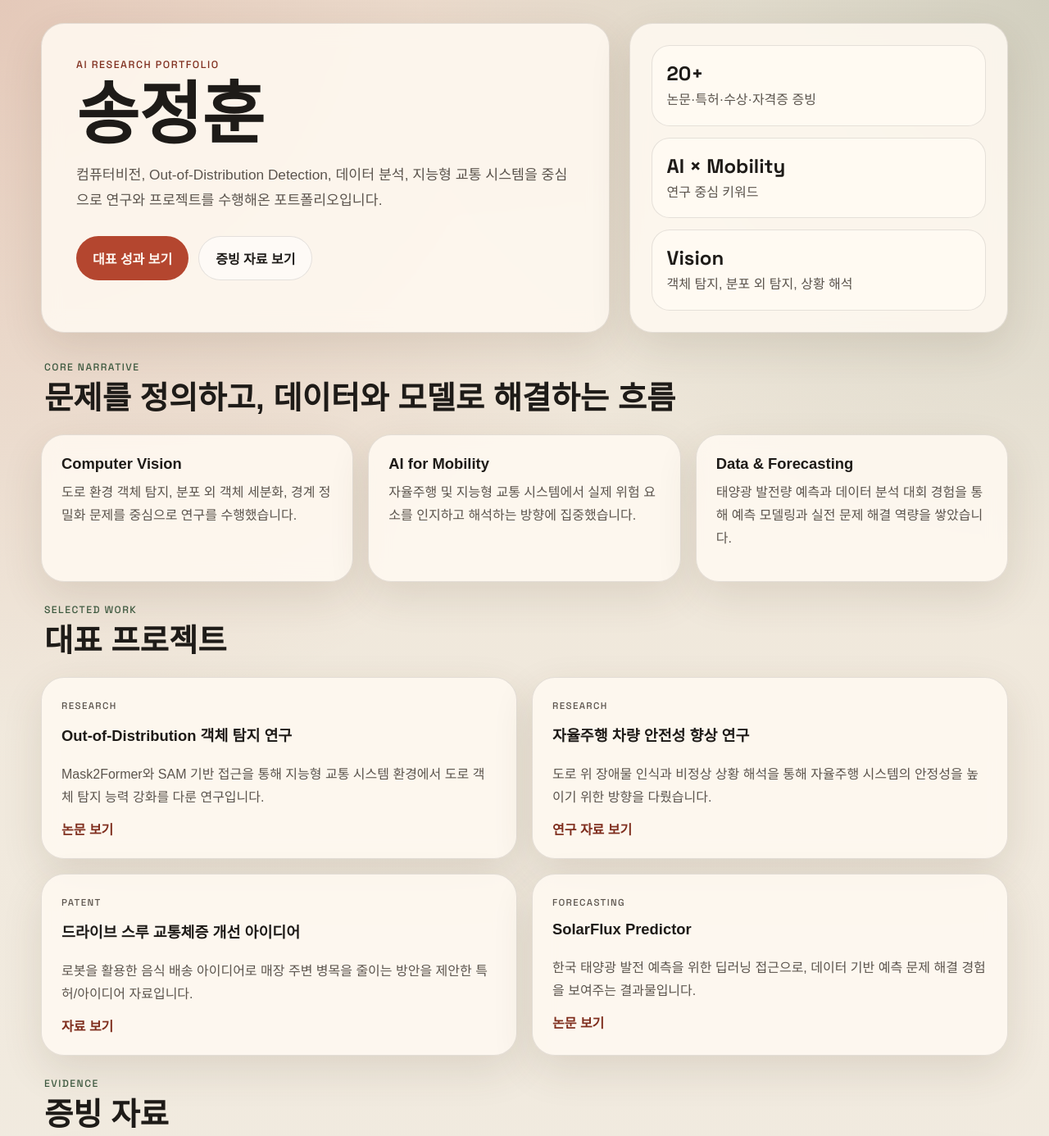
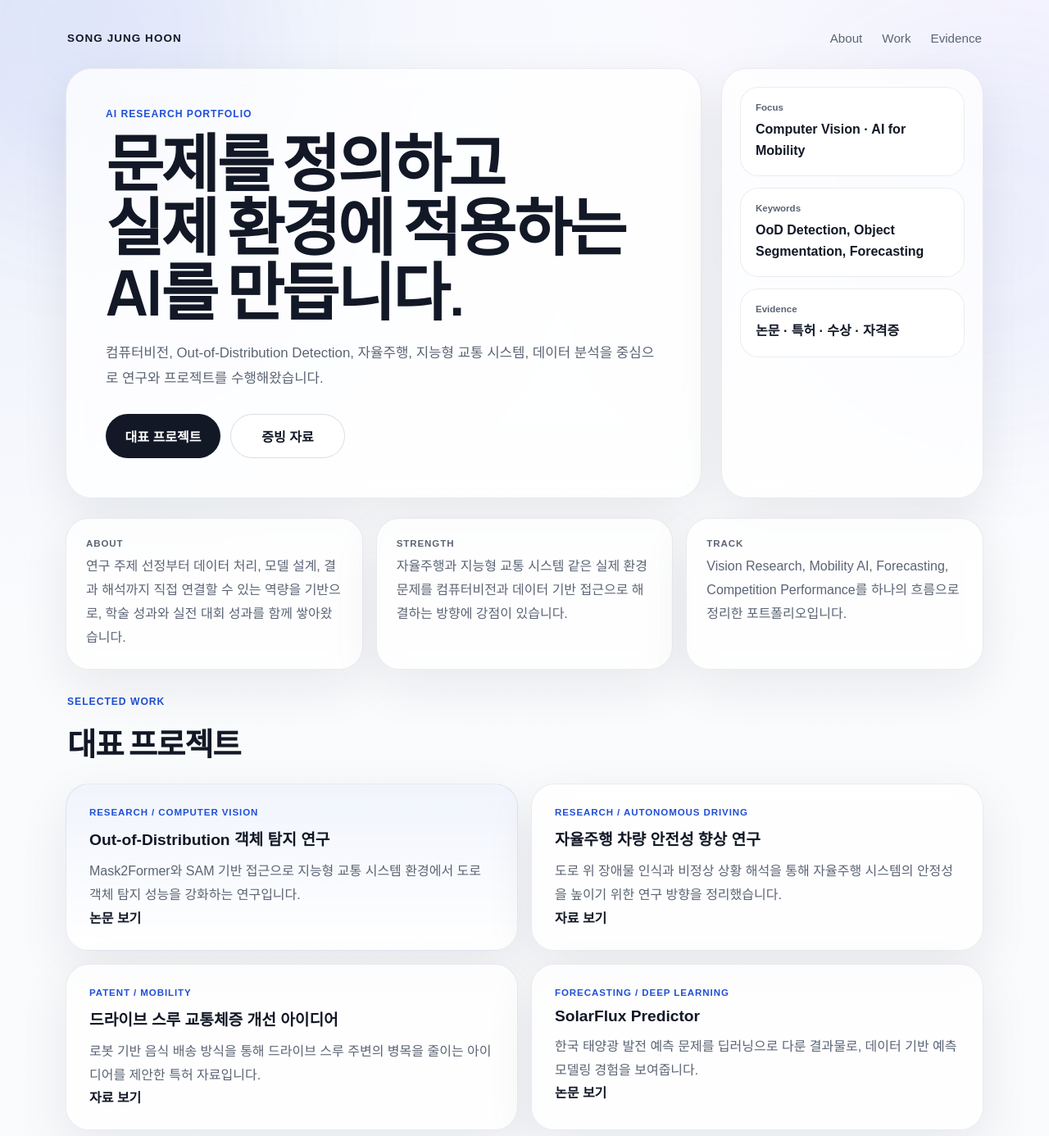
Before and after one commit to hon121215/portfolio, a plain HTML site: page index.html in a window 1280 px wide. Shown: the top 1386 px of the page at 82% size. Drawn offline with Linux system fonts and the light colour scheme; a web font is replaced by a local one.

Commit message:
Refine portfolio site design

```diff
--- a/index.html
+++ b/index.html
@@ -3,108 +3,143 @@
 <head>
   <meta charset="UTF-8">
   <meta name="viewport" content="width=device-width, initial-scale=1.0">
-  <title>송정훈 | AI Portfolio</title>
+  <title>송정훈 | Portfolio</title>
   <meta name="description" content="송정훈의 AI, 컴퓨터비전, 데이터 분석, 지능형 교통 시스템 포트폴리오">
   <link rel="preconnect" href="https://fonts.googleapis.com">
   <link rel="preconnect" href="https://fonts.gstatic.com" crossorigin>
-  <link href="https://fonts.googleapis.com/css2?family=IBM+Plex+Sans+KR:wght@400;500;600;700&family=Space+Grotesk:wght@500;700&display=swap" rel="stylesheet">
+  <link href="https://fonts.googleapis.com/css2?family=IBM+Plex+Sans+KR:wght@400;500;600;700&family=Manrope:wght@600;700;800&display=swap" rel="stylesheet">
   <link rel="stylesheet" href="styles.css">
 </head>
 <body>
-  <div class="page-shell">
+  <div class="background-orb orb-left"></div>
+  <div class="background-orb orb-right"></div>
+
+  <div class="site">
     <header class="hero">
-      <div class="hero-copy">
+      <nav class="topbar">
+        <div class="brand">SONG JUNG HOON</div>
+        <div class="toplinks">
+          <a href="#about">About</a>
+          <a href="#work">Work</a>
+          <a href="#evidence">Evidence</a>
+        </div>
+      </nav>
+
+      <div class="hero-grid">
+        <section class="hero-main">
           <p class="eyebrow">AI RESEARCH PORTFOLIO</p>
-        <h1>송정훈</h1>
-        <p class="lead">
-          컴퓨터비전, Out-of-Distribution Detection, 데이터 분석, 지능형 교통 시스템을 중심으로
-          연구와 프로젝트를 수행해온 포트폴리오입니다.
+          <h1>문제를 정의하고<br>실제 환경에 적용하는 AI를 만듭니다.</h1>
+          <p class="hero-text">
+            컴퓨터비전, Out-of-Distribution Detection, 자율주행, 지능형 교통 시스템,
+            데이터 분석을 중심으로 연구와 프로젝트를 수행해왔습니다.
           </p>
           <div class="hero-actions">
-          <a class="button primary" href="#projects">대표 성과 보기</a>
-          <a class="button secondary" href="#evidence">증빙 자료 보기</a>
+            <a class="button primary" href="#work">대표 프로젝트</a>
+            <a class="button ghost" href="#evidence">증빙 자료</a>
           </div>
+        </section>
+
+        <aside class="hero-side">
+          <div class="info-block">
+            <span class="info-label">Focus</span>
+            <strong>Computer Vision · AI for Mobility</strong>
           </div>
-      <div class="hero-panel">
-        <div class="metric">
-          <span class="metric-value">20+</span>
-          <span class="metric-label">논문·특허·수상·자격증 증빙</span>
+          <div class="info-block">
+            <span class="info-label">Keywords</span>
+            <strong>OoD Detection, Object Segmentation, Forecasting</strong>
           </div>
-        <div class="metric">
-          <span class="metric-value">AI × Mobility</span>
-          <span class="metric-label">연구 중심 키워드</span>
+          <div class="info-block">
+            <span class="info-label">Evidence</span>
+            <strong>논문 · 특허 · 수상 · 자격증</strong>
           </div>
-        <div class="metric">
-          <span class="metric-value">Vision</span>
-          <span class="metric-label">객체 탐지, 분포 외 탐지, 상황 해석</span>
-        </div>
+        </aside>
       </div>
     </header>
 
     <main>
-      <section class="section intro" id="projects">
-        <div class="section-heading">
-          <p class="section-kicker">Core Narrative</p>
-          <h2>문제를 정의하고, 데이터와 모델로 해결하는 흐름</h2>
+      <section class="section intro-strip" id="about">
+        <div class="intro-card">
+          <span class="mini-label">About</span>
+          <p>
+            연구 주제 선정부터 데이터 처리, 모델 설계, 결과 해석까지 직접 연결할 수 있는 역량을
+            기반으로, 학술 성과와 실전 대회 성과를 함께 쌓아왔습니다.
+          </p>
         </div>
-        <div class="grid three">
-          <article class="card feature">
-            <h3>Computer Vision</h3>
-            <p>도로 환경 객체 탐지, 분포 외 객체 세분화, 경계 정밀화 문제를 중심으로 연구를 수행했습니다.</p>
-          </article>
-          <article class="card feature">
-            <h3>AI for Mobility</h3>
-            <p>자율주행 및 지능형 교통 시스템에서 실제 위험 요소를 인지하고 해석하는 방향에 집중했습니다.</p>
-          </article>
-          <article class="card feature">
-            <h3>Data & Forecasting</h3>
-            <p>태양광 발전량 예측과 데이터 분석 대회 경험을 통해 예측 모델링과 실전 문제 해결 역량을 쌓았습니다.</p>
-          </article>
+        <div class="intro-card">
+          <span class="mini-label">Strength</span>
+          <p>
+            자율주행과 지능형 교통 시스템 같은 실제 환경 문제를 컴퓨터비전과 데이터 기반 접근으로
+            해결하는 방향에 강점이 있습니다.
+          </p>
+        </div>
+        <div class="intro-card">
+          <span class="mini-label">Track</span>
+          <p>
+            Vision Research, Mobility AI, Forecasting, Competition Performance를 하나의 흐름으로
+            정리한 포트폴리오입니다.
+          </p>
         </div>
       </section>
 
-      <section class="section">
-        <div class="section-heading">
-          <p class="section-kicker">Selected Work</p>
+      <section class="section" id="work">
+        <div class="section-head">
+          <p class="eyebrow">Selected Work</p>
           <h2>대표 프로젝트</h2>
         </div>
-        <div class="grid two">
-          <article class="card project">
-            <p class="tag">Research</p>
+
+        <div class="project-list">
+          <article class="project-card featured">
+            <div class="project-meta">Research / Computer Vision</div>
             <h3>Out-of-Distribution 객체 탐지 연구</h3>
-            <p>Mask2Former와 SAM 기반 접근을 통해 지능형 교통 시스템 환경에서 도로 객체 탐지 능력 강화를 다룬 연구입니다.</p>
+            <p>
+              Mask2Former와 SAM 기반 접근으로 지능형 교통 시스템 환경에서
+              도로 객체 탐지 성능을 강화하는 연구입니다.
+            </p>
             <a href="./지능형%20교통%20시스템에서%20영상%20기반%20도로%20객체%20탐지%20능력%20강화를%20위한Mask2Former와%20SAM%20기반의%20Out-of-Distribution%20객체%20탐지%20연구.pdf">논문 보기</a>
           </article>
-          <article class="card project">
-            <p class="tag">Research</p>
+
+          <article class="project-card">
+            <div class="project-meta">Research / Autonomous Driving</div>
             <h3>자율주행 차량 안전성 향상 연구</h3>
-            <p>도로 위 장애물 인식과 비정상 상황 해석을 통해 자율주행 시스템의 안정성을 높이기 위한 방향을 다뤘습니다.</p>
-            <a href="./송정훈-자율주행%20차량의%20안전성%20향상을%20위한%20도로%20위%20장애물%20인식%20및%20비정상%20상황%20해석%20모델%20연구.pdf">연구 자료 보기</a>
+            <p>
+              도로 위 장애물 인식과 비정상 상황 해석을 통해 자율주행 시스템의
+              안정성을 높이기 위한 연구 방향을 정리했습니다.
+            </p>
+            <a href="./송정훈-자율주행%20차량의%20안전성%20향상을%20위한%20도로%20위%20장애물%20인식%20및%20비정상%20상황%20해석%20모델%20연구.pdf">자료 보기</a>
           </article>
-          <article class="card project">
-            <p class="tag">Patent</p>
+
+          <article class="project-card">
+            <div class="project-meta">Patent / Mobility</div>
             <h3>드라이브 스루 교통체증 개선 아이디어</h3>
-            <p>로봇을 활용한 음식 배송 아이디어로 매장 주변 병목을 줄이는 방안을 제안한 특허/아이디어 자료입니다.</p>
+            <p>
+              로봇 기반 음식 배송 방식을 통해 드라이브 스루 주변의 병목을 줄이는
+              아이디어를 제안한 특허 자료입니다.
+            </p>
             <a href="./10-2024-0105820_드라이브%20스루%20매장%20주변의%20교통체증%20개선을%20위한%20로봇을%20활용한%20음식%20배송.pdf">자료 보기</a>
           </article>
-          <article class="card project">
-            <p class="tag">Forecasting</p>
+
+          <article class="project-card">
+            <div class="project-meta">Forecasting / Deep Learning</div>
             <h3>SolarFlux Predictor</h3>
-            <p>한국 태양광 발전 예측을 위한 딥러닝 접근으로, 데이터 기반 예측 문제 해결 경험을 보여주는 결과물입니다.</p>
+            <p>
+              한국 태양광 발전 예측 문제를 딥러닝으로 다룬 결과물로,
+              데이터 기반 예측 모델링 경험을 보여줍니다.
+            </p>
             <a href="./SolarFlux%20Predictor%20A%20Novel%20Deep%20Learning%20Approach%20for%20Photovoltaic%20Power%20Forecasting%20in%20South%20Korea.pdf">논문 보기</a>
           </article>
         </div>
       </section>
 
       <section class="section" id="evidence">
-        <div class="section-heading">
-          <p class="section-kicker">Evidence</p>
+        <div class="section-head">
+          <p class="eyebrow">Evidence</p>
           <h2>증빙 자료</h2>
         </div>
 
-        <div class="evidence-group">
+        <div class="evidence-layout">
+          <section class="evidence-card wide">
             <h3>논문 및 연구</h3>
-          <div class="link-list">
+            <div class="evidence-links">
               <a href="./지능형%20교통%20시스템에서%20영상%20기반%20도로%20객체%20탐지%20능력%20강화를%20위한Mask2Former와%20SAM%20기반의%20Out-of-Distribution%20객체%20탐지%20연구.pdf">지능형 교통 시스템 기반 OoD 객체 탐지 연구</a>
               <a href="./지능형%20교통%20시스템에서%20영상%20기반%20도로%20객체%20탐지%20능력%20강화를%20위한Mask2Former와%20SAM%20기반의%20Out-of-Distribution%20객체%20탐지%20연구_발표자료.pdf">동일 주제 발표자료</a>
               <a href="./정밀한%20경계%20구분을%20위한%20문맥%20기반의%20분포%20외%20객체%20세분화%20연구.pdf">문맥 기반 분포 외 객체 세분화 연구</a>
@@ -113,18 +148,18 @@
               <a href="./DDSP-SVC를%20활용한%20AI%20음성%20변환%20모델.pdf">DDSP-SVC 기반 AI 음성 변환 모델</a>
               <a href="./송정훈-자율주행%20차량의%20안전성%20향상을%20위한%20도로%20위%20장애물%20인식%20및%20비정상%20상황%20해석%20모델%20연구.pdf">자율주행 안전성 향상 연구</a>
             </div>
+          </section>
+
+          <section class="evidence-card">
+            <h3>특허 및 아이디어</h3>
+            <div class="evidence-links">
+              <a href="./10-2024-0105820_드라이브%20스루%20매장%20주변의%20교통체증%20개선을%20위한%20로봇을%20활용한%20음식%20배송.pdf">드라이브 스루 교통체증 개선 아이디어</a>
             </div>
+          </section>
 
-        <div class="evidence-group">
-          <h3>특허 및 아이디어</h3>
-          <div class="link-list">
-            <a href="./10-2024-0105820_드라이브%20스루%20매장%20주변의%20교통체증%20개선을%20위한%20로봇을%20활용한%20음식%20배송.pdf">드라이브 스루 교통체증 개선을 위한 로봇 배송 아이디어</a>
-          </div>
-        </div>
-
-        <div class="evidence-group">
+          <section class="evidence-card wide">
             <h3>수상 실적</h3>
-          <div class="link-list">
+            <div class="evidence-links two-col">
               <a href="./송정훈-2024년%20SCHU%20AI·SW%20Festival%20금상.pdf">2024 SCHU AI·SW Festival 금상</a>
               <a href="./송정훈-2024년%20포트폴리오(캡스톤)%20경진대회%20우수상.pdf">2024 포트폴리오(캡스톤) 경진대회 우수상</a>
               <a href="./송정훈-2024년%20한국ITS학회%20추계학술대회(학부생세션)%20최우수상.pdf">2024 한국ITS학회 추계학술대회 최우수상</a>
@@ -135,22 +170,22 @@
               <a href="./송정훈-2024년%20DSC%20스마트%20모빌리티%20발명%20아이디어%20경진대회%20장려상.pdf">2024 DSC 스마트 모빌리티 발명 아이디어 경진대회 장려상</a>
               <a href="./송정훈-2022년%20제%206회%20데이터%20분석%20및%20개발%20대회%20우수상.pdf">2022 데이터 분석 및 개발 대회 우수상</a>
             </div>
-        </div>
+          </section>
 
-        <div class="grid two compact">
-          <div class="evidence-group">
+          <section class="evidence-card">
             <h3>자격증</h3>
-            <div class="link-list">
+            <div class="evidence-links">
               <a href="./송정훈-자격증(SQLD).pdf">SQLD</a>
               <a href="./송정훈-자격증(ADsP).pdf">ADsP</a>
             </div>
-          </div>
-          <div class="evidence-group">
+          </section>
+
+          <section class="evidence-card">
             <h3>대외 활동</h3>
-            <div class="link-list">
+            <div class="evidence-links">
               <a href="./송정훈-ETRI활동.pdf">ETRI 활동 증빙</a>
             </div>
-          </div>
+          </section>
         </div>
       </section>
     </main>
--- a/styles.css
+++ b/styles.css
@@ -1,14 +1,15 @@
 :root {
-  --bg: #f3efe7;
-  --surface: rgba(255, 250, 242, 0.86);
-  --surface-strong: #fffaf2;
-  --line: rgba(41, 37, 36, 0.12);
-  --text: #1e1b18;
-  --muted: #5b544d;
-  --accent: #b4462f;
-  --accent-dark: #7f2e1e;
-  --olive: #3d5a40;
-  --shadow: 0 18px 50px rgba(78, 54, 34, 0.12);
+  --bg: #f7f8fa;
+  --bg-soft: #eef2f6;
+  --surface: rgba(255, 255, 255, 0.78);
+  --surface-strong: #ffffff;
+  --text: #121826;
+  --muted: #5b6474;
+  --line: rgba(18, 24, 38, 0.08);
+  --line-strong: rgba(18, 24, 38, 0.14);
+  --accent: #1f4fd6;
+  --accent-soft: rgba(31, 79, 214, 0.08);
+  --shadow: 0 20px 60px rgba(15, 23, 42, 0.08);
 }
 
 * {
@@ -24,9 +25,9 @@ body {
   font-family: "IBM Plex Sans KR", sans-serif;
   color: var(--text);
   background:
-    radial-gradient(circle at top left, rgba(180, 70, 47, 0.18), transparent 28%),
-    radial-gradient(circle at top right, rgba(61, 90, 64, 0.16), transparent 24%),
-    linear-gradient(180deg, #efe6d8 0%, var(--bg) 100%);
+    radial-gradient(circle at 0% 0%, rgba(31, 79, 214, 0.08), transparent 24%),
+    radial-gradient(circle at 100% 0%, rgba(123, 92, 255, 0.06), transparent 22%),
+    linear-gradient(180deg, #fbfcfe 0%, var(--bg) 100%);
 }
 
 a {
@@ -34,79 +35,137 @@ a {
   text-decoration: none;
 }
 
-.page-shell {
-  width: min(1180px, calc(100% - 32px));
-  margin: 0 auto;
-  padding: 28px 0 56px;
+.background-orb {
+  position: fixed;
+  width: 460px;
+  height: 460px;
+  border-radius: 50%;
+  filter: blur(80px);
+  pointer-events: none;
+  opacity: 0.55;
+  z-index: 0;
 }
 
-.hero {
+.orb-left {
+  top: -180px;
+  left: -120px;
+  background: rgba(31, 79, 214, 0.10);
+}
+
+.orb-right {
+  top: 60px;
+  right: -160px;
+  background: rgba(102, 126, 234, 0.10);
+}
+
+.site {
+  position: relative;
+  z-index: 1;
+  width: min(1120px, calc(100% - 40px));
+  margin: 0 auto;
+  padding: 28px 0 64px;
+}
+
+.topbar {
+  display: flex;
+  align-items: center;
+  justify-content: space-between;
+  padding: 10px 2px 28px;
+}
+
+.brand,
+.eyebrow,
+.mini-label,
+.project-meta {
+  letter-spacing: 0.08em;
+  text-transform: uppercase;
+}
+
+.brand {
+  font-size: 0.84rem;
+  font-weight: 700;
+}
+
+.toplinks {
+  display: flex;
+  gap: 24px;
+}
+
+.toplinks a {
+  color: var(--muted);
+  font-size: 0.95rem;
+}
+
+.hero-grid {
   display: grid;
-  grid-template-columns: 1.35fr 0.9fr;
+  grid-template-columns: minmax(0, 1.4fr) 320px;
   gap: 24px;
   align-items: stretch;
-  margin-bottom: 28px;
 }
 
-.hero-copy,
-.hero-panel,
-.card,
-.evidence-group {
+.hero-main,
+.hero-side,
+.intro-card,
+.project-card,
+.evidence-card {
+  border: 1px solid var(--line);
   background: var(--surface);
-  backdrop-filter: blur(12px);
-  border: 1px solid var(--line);
-  border-radius: 28px;
+  backdrop-filter: blur(14px);
   box-shadow: var(--shadow);
 }
 
-.hero-copy {
-  padding: 42px;
+.hero-main {
+  border-radius: 32px;
+  padding: 48px;
 }
 
-.eyebrow,
-.section-kicker,
-.tag {
-  font-family: "Space Grotesk", sans-serif;
-  letter-spacing: 0.12em;
-  text-transform: uppercase;
+.hero-side {
+  border-radius: 32px;
+  padding: 22px;
+  display: grid;
+  gap: 14px;
+  align-content: start;
 }
 
 .eyebrow {
   margin: 0 0 14px;
-  color: var(--accent-dark);
-  font-size: 0.78rem;
+  color: var(--accent);
+  font-size: 0.76rem;
+  font-weight: 700;
 }
 
 h1 {
   margin: 0;
-  font-family: "Space Grotesk", sans-serif;
-  font-size: clamp(3rem, 7vw, 5.2rem);
-  line-height: 0.95;
+  font-family: "Manrope", sans-serif;
+  font-size: clamp(2.7rem, 6vw, 4.9rem);
+  line-height: 1.02;
+  letter-spacing: -0.04em;
 }
 
-.lead {
-  max-width: 680px;
-  margin: 18px 0 0;
-  font-size: 1.08rem;
-  line-height: 1.8;
+.hero-text {
+  max-width: 700px;
+  margin: 20px 0 0;
   color: var(--muted);
+  font-size: 1.05rem;
+  line-height: 1.85;
 }
 
 .hero-actions {
   display: flex;
   gap: 12px;
+  flex-wrap: wrap;
   margin-top: 28px;
-  flex-wrap: wrap;
 }
 
 .button {
   display: inline-flex;
   align-items: center;
   justify-content: center;
+  min-width: 140px;
   padding: 14px 20px;
   border-radius: 999px;
-  font-weight: 600;
-  transition: transform 180ms ease, background-color 180ms ease, color 180ms ease;
+  font-weight: 700;
+  transition: transform 160ms ease, border-color 160ms ease, background-color 160ms ease;
 }
 
 .button:hover {
@@ -114,168 +173,192 @@ h1 {
 }
 
 .button.primary {
-  background: var(--accent);
-  color: #fff8f2;
+  color: #fff;
+  background: var(--text);
 }
 
-.button.secondary {
-  border: 1px solid var(--line);
-  background: rgba(255, 255, 255, 0.55);
+.button.ghost {
+  border: 1px solid var(--line-strong);
+  background: rgba(255, 255, 255, 0.7);
 }
 
-.hero-panel {
-  padding: 26px;
-  display: grid;
-  gap: 14px;
-  align-content: center;
-}
-
-.metric {
+.info-block {
   padding: 18px;
   border-radius: 22px;
   background: var(--surface-strong);
   border: 1px solid var(--line);
 }
 
-.metric-value {
+.info-label,
+.mini-label {
   display: block;
-  font-family: "Space Grotesk", sans-serif;
-  font-size: 1.5rem;
+  margin-bottom: 8px;
+  color: var(--muted);
+  font-size: 0.72rem;
   font-weight: 700;
-  margin-bottom: 4px;
 }
 
-.metric-label {
-  color: var(--muted);
+.info-block strong {
+  font-size: 1rem;
   line-height: 1.6;
 }
 
 .section {
-  margin-top: 20px;
+  margin-top: 24px;
 }
 
-.section-heading {
-  margin-bottom: 16px;
-  padding: 6px 4px;
+.intro-strip {
+  display: grid;
+  grid-template-columns: repeat(3, minmax(0, 1fr));
+  gap: 16px;
 }
 
-.section-kicker {
-  margin: 0 0 8px;
-  font-size: 0.76rem;
-  color: var(--olive);
+.intro-card,
+.project-card,
+.evidence-card {
+  border-radius: 28px;
+}
+
+.intro-card {
+  padding: 24px;
+}
+
+.intro-card p,
+.project-card p,
+.evidence-card p {
+  margin: 0;
+  color: var(--muted);
+  line-height: 1.8;
+}
+
+.section-head {
+  margin-bottom: 14px;
+  padding: 8px 2px;
 }
 
 h2 {
   margin: 0;
+  font-family: "Manrope", sans-serif;
   font-size: clamp(1.8rem, 3vw, 2.8rem);
-  line-height: 1.15;
+  letter-spacing: -0.03em;
+}
+
+.project-list {
+  display: grid;
+  grid-template-columns: repeat(2, minmax(0, 1fr));
+  gap: 16px;
+}
+
+.project-card {
+  padding: 28px;
+}
+
+.project-card.featured {
+  background:
+    linear-gradient(180deg, rgba(31, 79, 214, 0.06), rgba(255, 255, 255, 0.8)),
+    var(--surface);
+}
+
+.project-meta {
+  margin-bottom: 12px;
+  color: var(--accent);
+  font-size: 0.72rem;
+  font-weight: 700;
 }
 
 h3 {
-  margin: 0 0 10px;
-  font-size: 1.15rem;
+  margin: 0 0 12px;
+  font-size: 1.2rem;
 }
 
-.grid {
-  display: grid;
-  gap: 18px;
+.project-card a,
+.evidence-links a {
+  color: var(--text);
+  font-weight: 700;
 }
 
-.grid.three {
-  grid-template-columns: repeat(3, minmax(0, 1fr));
+.project-card a {
+  margin-top: 12px;
 }
 
-.grid.two {
-  grid-template-columns: repeat(2, minmax(0, 1fr));
+.project-card a:hover,
+.evidence-links a:hover,
+.toplinks a:hover {
+  color: var(--accent);
 }
 
-.compact {
-  margin-top: 18px;
+.evidence-layout {
+  display: grid;
+  grid-template-columns: repeat(2, minmax(0, 1fr));
+  gap: 16px;
 }
 
-.card,
-.evidence-group {
+.evidence-card {
   padding: 24px;
 }
 
-.card p,
-.evidence-group p {
-  margin: 0;
-  line-height: 1.75;
-  color: var(--muted);
+.evidence-card.wide {
+  grid-column: span 2;
 }
 
-.feature {
-  min-height: 180px;
-}
-
-.project {
-  display: flex;
-  flex-direction: column;
-  gap: 12px;
-}
-
-.tag {
-  margin: 0;
-  font-size: 0.72rem;
-  color: var(--accent-dark);
-}
-
-.project a,
-.link-list a {
-  color: var(--accent-dark);
-  font-weight: 600;
-}
-
-.project a:hover,
-.link-list a:hover {
-  text-decoration: underline;
-  text-underline-offset: 3px;
-}
-
-.evidence-group {
-  margin-top: 16px;
-}
-
-.link-list {
+.evidence-links {
   display: grid;
   gap: 10px;
 }
 
-.link-list a {
-  padding: 12px 14px;
-  border-radius: 16px;
-  background: rgba(255, 255, 255, 0.55);
-  border: 1px solid var(--line);
+.evidence-links.two-col {
+  grid-template-columns: repeat(2, minmax(0, 1fr));
 }
 
-@media (max-width: 920px) {
-  .hero,
-  .grid.three,
-  .grid.two {
+.evidence-links a {
+  display: block;
+  padding: 14px 16px;
+  border-radius: 18px;
+  background: rgba(248, 250, 252, 0.95);
+  border: 1px solid var(--line);
+  line-height: 1.55;
+}
+
+@media (max-width: 960px) {
+  .hero-grid,
+  .intro-strip,
+  .project-list,
+  .evidence-layout,
+  .evidence-links.two-col {
     grid-template-columns: 1fr;
   }
 
-  .hero-copy {
+  .evidence-card.wide {
+    grid-column: span 1;
+  }
+
+  .topbar {
+    flex-direction: column;
+    align-items: flex-start;
+    gap: 12px;
+  }
+}
+
+@media (max-width: 640px) {
+  .site {
+    width: min(100% - 20px, 1120px);
+    padding-top: 14px;
+  }
+
+  .hero-main {
     padding: 32px 24px;
   }
 
-  .page-shell {
-    width: min(100% - 20px, 1180px);
-    padding-top: 16px;
-  }
-}
-
-@media (max-width: 560px) {
-  h1 {
-    font-size: 2.6rem;
-  }
-
-  .lead {
-    font-size: 1rem;
+  .hero-actions {
+    flex-direction: column;
   }
 
   .button {
     width: 100%;
   }
+
+  .toplinks {
+    gap: 16px;
+    flex-wrap: wrap;
+  }
 }
```
Lines whose indentation alone changed are shown as unchanged.
